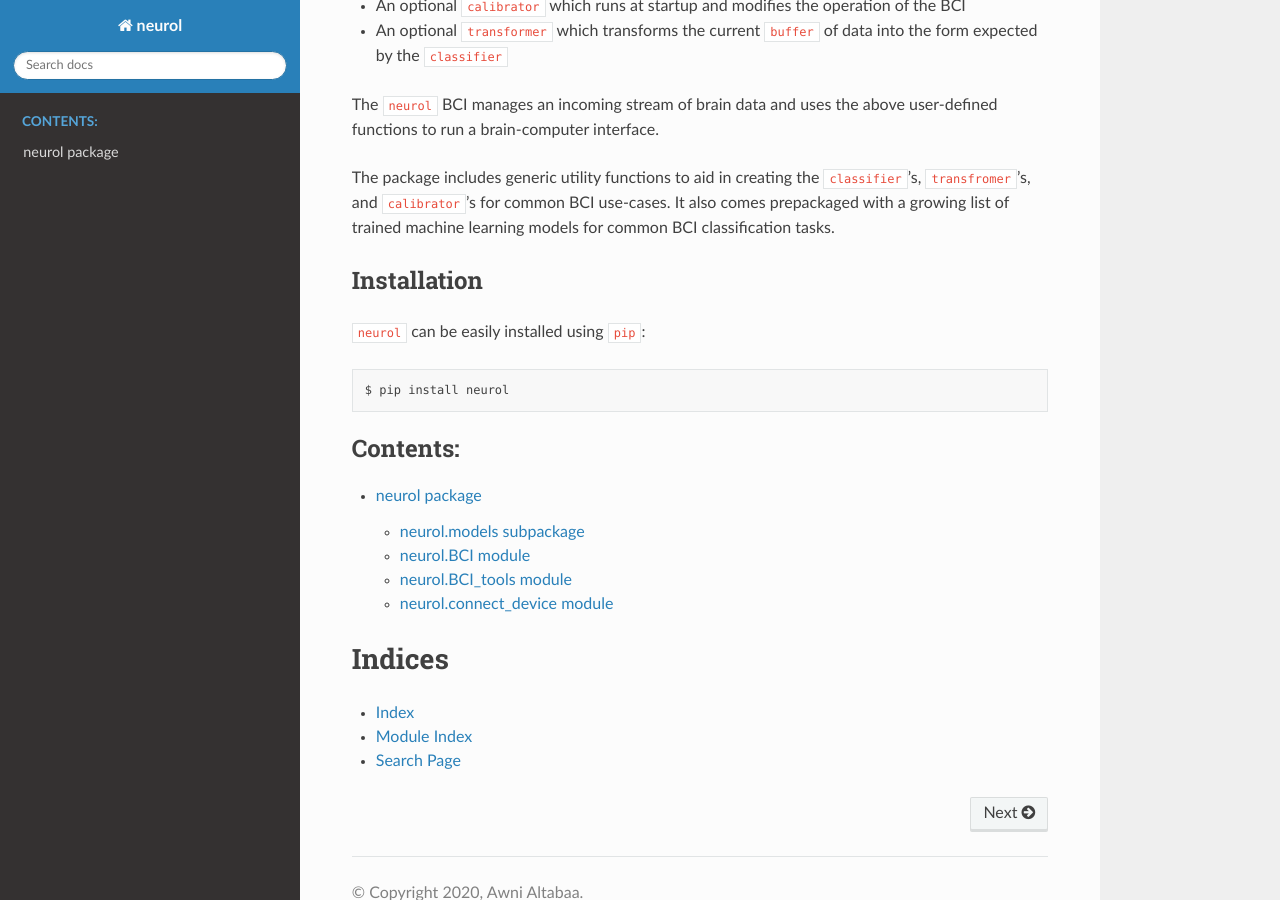
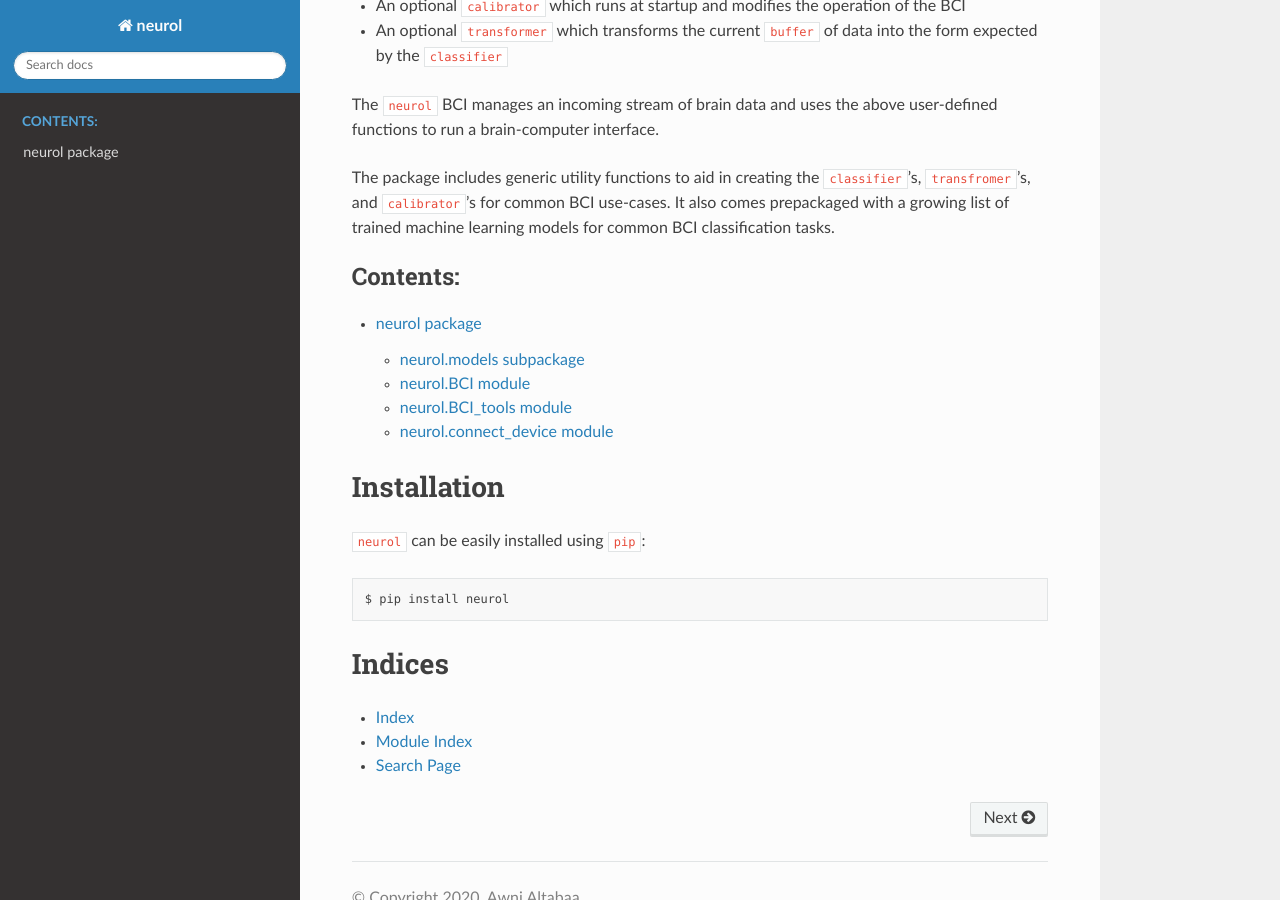
Before and after one commit to Awni00/neurol, a Sphinx documentation site: the page built from docs/index.rst, in a window 1280 px wide and 900 px high, scrolled down 457 px. Built offline with Sphinx 7.4.7 and the Read the Docs theme 2.0.0, drawn with Linux system fonts in a browser that asks for light colours; part of the change alters nothing that is shown.

```diff
--- a/docs/index.rst
+++ b/docs/index.rst
@@ -22,8 +22,15 @@ The ``neurol`` BCI manages an incoming stream of brain data and uses the above u
 
 The package includes generic utility functions to aid in creating the ``classifier``'s, ``transfromer``'s, and ``calibrator``'s for common BCI use-cases. It also comes prepackaged with a growing list of trained machine learning models for common BCI classification tasks.
 
+
+.. toctree::
+   :maxdepth: 2
+   :caption: Contents:
+
+   neurol
+
 Installation
-------------
+============
 
 ``neurol`` can be easily installed using ``pip``:
 
@@ -31,13 +38,6 @@ Installation
 
    $ pip install neurol
 
-.. toctree::
-   :maxdepth: 2
-   :caption: Contents:
-
-   neurol
-
-
 Indices
 ==================
 
```
